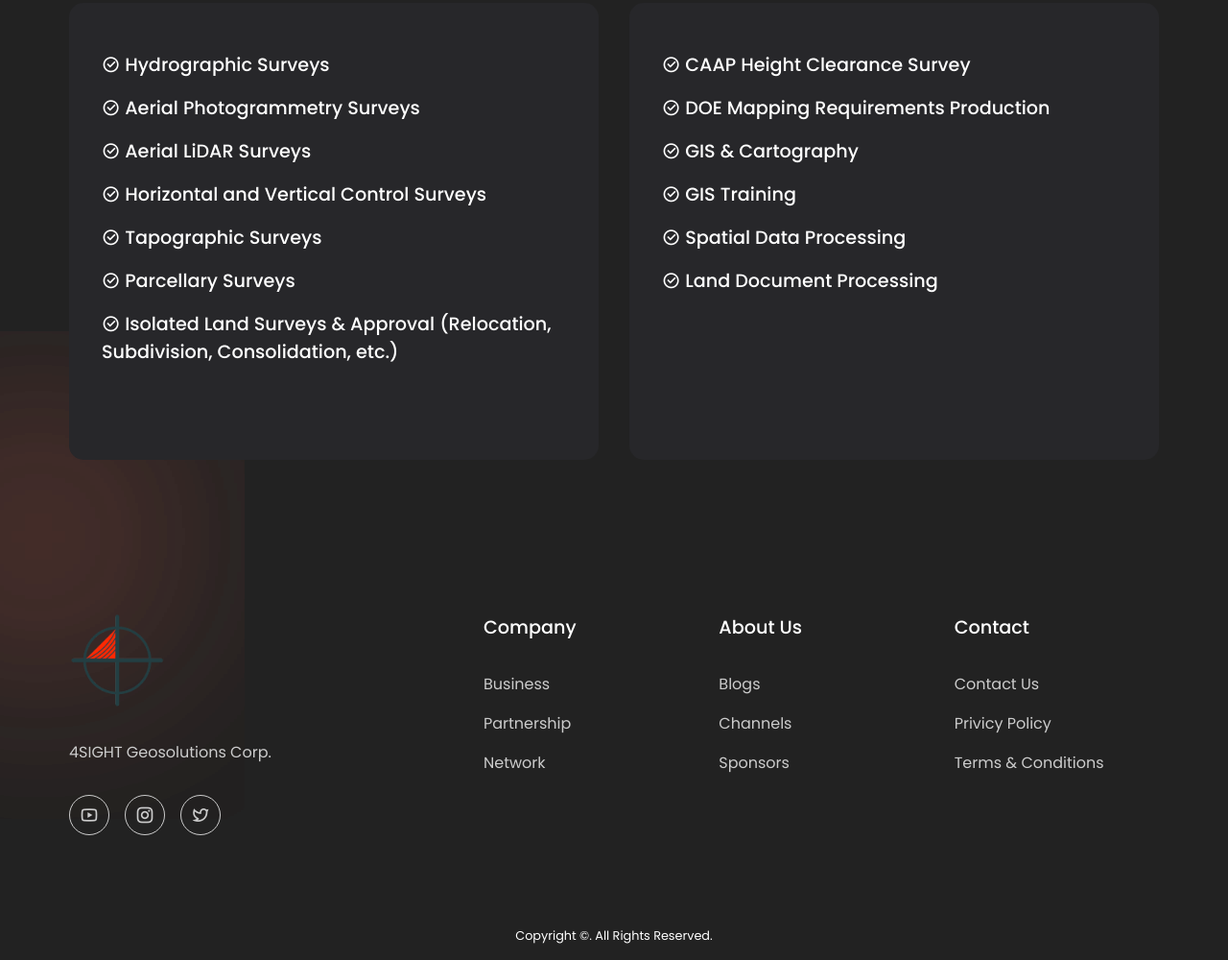
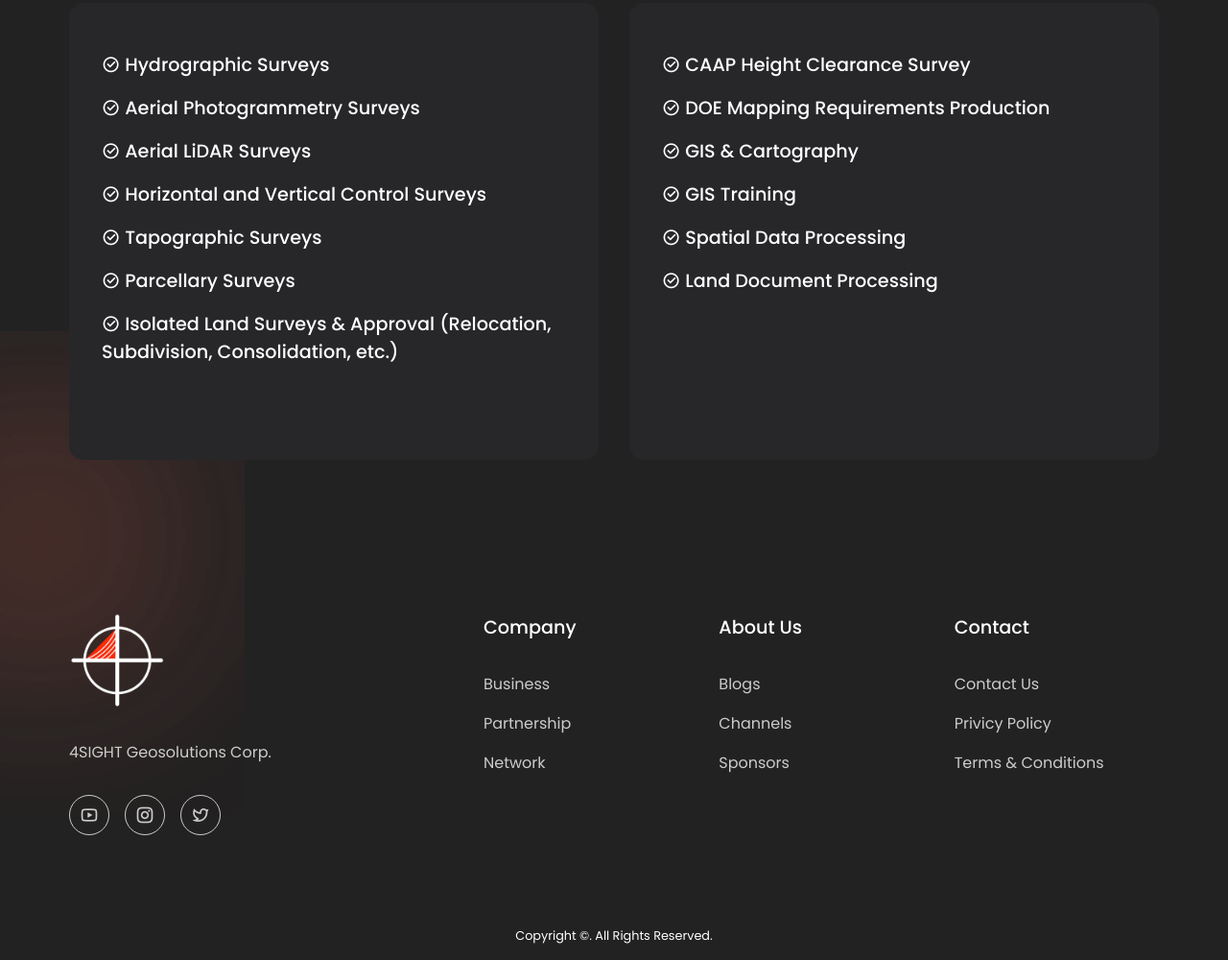
Before and after one commit to lceDr0p/4sight.github.io, a plain HTML site: page index.html in a window 1280 px wide. Shown: the part 1688-2688 px from the top of the page at 96% size. Drawn offline with nearby package versions, Linux system fonts and the light colour scheme.

Commit message:
Fix - Logo fix

```diff
--- a/index.html
+++ b/index.html
@@ -14,7 +14,7 @@
     <nav>
         <div class="nav-logo">
             <a href="#">
-                <img src="includes/images/logo2w.png">
+                <img src="includes/images/Logo2w.png">
             </a>
             <span class="blur"></span>
             <span class="blur"></span>
@@ -164,7 +164,7 @@
         <span class="blur"></span>
         <div class="column">
             <div class="logo">
-                <img src="includes/images/logo2.png">
+                <img src="includes/images/Logo2w.png">
             </div>
             <p>
                 4SIGHT Geosolutions Corp.
```
